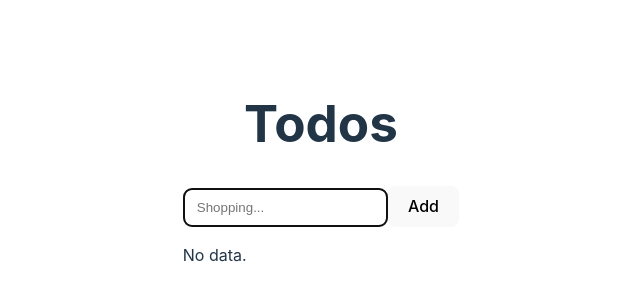
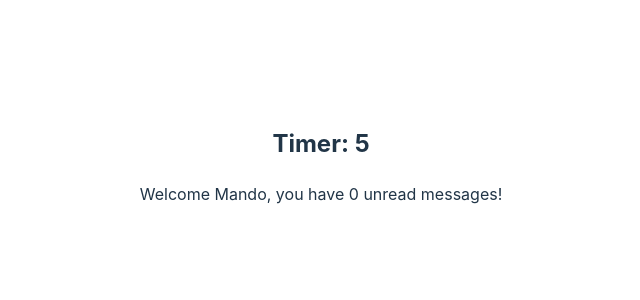
Before and after one commit to Trezzmann/react-typescript-starter, a React (Vite) app: page / in a window 1280 px wide. Shown: the part 236-536 px from the top of the page, without its empty margins (319-959 px from the left). Built offline with nearby package versions, Linux system fonts and the light colour scheme.

Commit message:
Typing useRef: mutable value

```diff
--- a/src/App.tsx
+++ b/src/App.tsx
@@ -1,4 +1,5 @@
 import "./App.css";
+import Home from "./components/Home";
 import Todo from "./components/Todo/Todo";
 import UserContextProvider from "./components/user/context/UserContextProvider";
 import User from "./components/user/User";
@@ -7,7 +8,7 @@ function App() {
   return (
     <UserContextProvider>
       <div className="App">
-        <Todo />
+        <Home isLoggedIn={true} name="Mando" />
       </div>
     </UserContextProvider>
   );
--- a/src/components/Home.tsx
+++ b/src/components/Home.tsx
@@ -1,3 +1,5 @@
+import { useEffect, useRef, useState } from "react";
+
 type homeProps = {
   isLoggedIn: boolean;
   name: string;
@@ -6,8 +8,22 @@ type homeProps = {
 
 const Home = (props: homeProps) => {
   const { isLoggedIn, name, messagesNumber = 0 } = props;
+  const [count, setCount] = useState(0);
+
+  const interval = useRef<number | undefined>(undefined);
+  useEffect(() => {
+    interval.current = setInterval(() => {
+      setCount((prev) => prev + 1);
+    }, 1000);
+
+    return () => {
+      clearInterval(interval.current);
+    };
+  }, []);
+
   return (
     <div>
+      <h2>Timer: {count}</h2>
       {isLoggedIn ? (
         <p>
           Welcome {name}, you have {messagesNumber} unread messages!{" "}
--- a/src/components/Todo/Todo.tsx
+++ b/src/components/Todo/Todo.tsx
@@ -23,6 +23,7 @@ function Todo() {
   const inputRef = useRef<HTMLInputElement>(null!);
   const [state, dispatch] = useReducer(reducer, initialState);
   const [value, setValue] = useState("");
+
   const addTodo = () => {
     dispatch({ type: "ADD_TODO", payload: value });
     setValue("");
```
